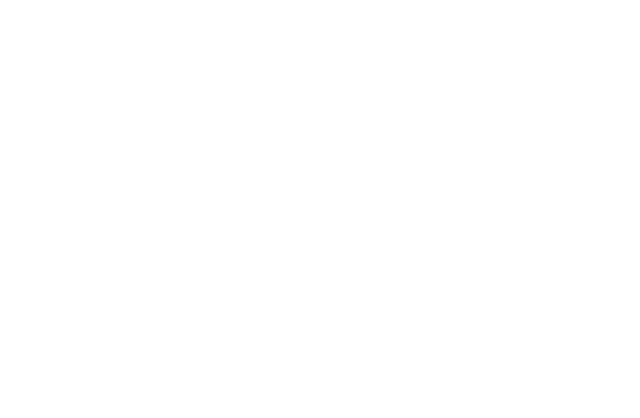
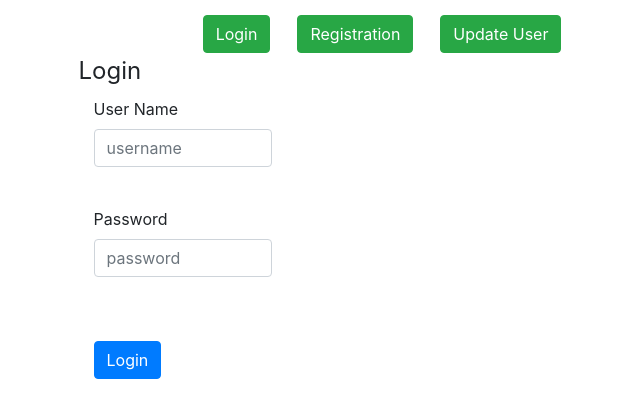
Before and after one commit to mbhossain/Auth-Redux-Angular-Registration, an Angular app: page / in a window 1280 px wide. Shown: the top 418 px of the page, without its empty margins (249-889 px from the left). Built offline with nearby package versions, Linux system fonts and the light colour scheme.

Commit message:
add-bootstrap css change

```diff
--- a/angular.json
+++ b/angular.json
@@ -24,6 +24,7 @@
               "src/assets"
             ],
             "styles": [
+              "node_modules/bootstrap/dist/css/bootstrap.min.css",
               "src/styles.css"
             ],
             "scripts": []
--- a/package.json
+++ b/package.json
@@ -17,9 +17,12 @@
     "@angular/compiler": "~11.0.4",
     "@angular/core": "~11.0.4",
     "@angular/forms": "~11.0.4",
+    "@angular/localize": "~11.0.4",
     "@angular/platform-browser": "~11.0.4",
     "@angular/platform-browser-dynamic": "~11.0.4",
     "@angular/router": "~11.0.4",
+    "@ng-bootstrap/ng-bootstrap": "^8.0.0",
+    "bootstrap": "^4.5.0",
     "ngx-bootstrap": "^6.2.0",
     "rxjs": "~6.6.0",
     "tslib": "^2.0.0",
--- a/src/app/app-routing.module.ts
+++ b/src/app/app-routing.module.ts
@@ -5,6 +5,10 @@
 import {UserUpdateComponent} from './components/userupdate/user-update.component';
 
 const routes: Routes = [
+  {
+    path: '',
+    component: LoginComponent
+  },
   {
     path: 'registration',
     component: RegistrationComponent
--- a/src/app/app.component.css
+++ b/src/app/app.component.css
@@ -0,0 +1,4 @@
+.custom-button{
+  margin: 0px 12px 0px 15px;
+  margin-top: 15px;
+}
--- a/src/app/app.component.html
+++ b/src/app/app.component.html
@@ -1,5 +1,17 @@
 <div class="row">
-  <div class="col-md-3"></div>
+<div class="col-md-4">
+
+
+</div>
+<div class="col-md-4">
+  <button class="btn btn-success custom-button" name="button1id" routerLink="/login">Login</button>
+  <button class="btn btn-success custom-button" name="button2id" routerLink="/registration">Registration</button>
+  <button class="btn btn-success custom-button" name="button3id" routerLink="/userupdate">Update User</button>
+</div>
+</div>
+<div class="row">
+  <div class="col-md-3">
+  </div>
   <div class="col-md-6">
     <router-outlet></router-outlet>
   </div>
--- a/src/app/app.module.ts
+++ b/src/app/app.module.ts
@@ -8,6 +8,7 @@
 import {FormsModule} from '@angular/forms';
 import {LoginComponent} from './components/login/login.component';
 import {UserUpdateComponent} from './components/userupdate/user-update.component';
+import { NgbModule } from '@ng-bootstrap/ng-bootstrap';
 
 @NgModule({
   declarations: [
@@ -19,7 +20,8 @@
   imports: [
     BrowserModule,
     AppRoutingModule,
-    FormsModule
+    FormsModule,
+    NgbModule
   ],
   providers: [],
   bootstrap: [AppComponent]
--- a/src/app/components/registration/resistration.component.html
+++ b/src/app/components/registration/resistration.component.html
@@ -48,7 +48,7 @@
     <div class="form-group">
       <label class="col-md-4 control-label"></label>
       <div class="col-md-4">
-        <button (click)="submit()" name="submit" class="btn btn-primary">Submit</button>
+        <button (click)="submit()" name="submit" class="btn btn-primary">Sign Up</button>
       </div>
     </div>
 
--- a/src/polyfills.ts
+++ b/src/polyfills.ts
@@ -1,3 +1,7 @@
+/***************************************************************************************************
+ * Load `$localize` onto the global scope - used if i18n tags appear in Angular templates.
+ */
+import '@angular/localize/init';
 /**
  * This file includes polyfills needed by Angular and is loaded before the app.
  * You can add your own extra polyfills to this file.
```
Also changed, not shown: 1 other file (tests, documents, lock files or other folders).
